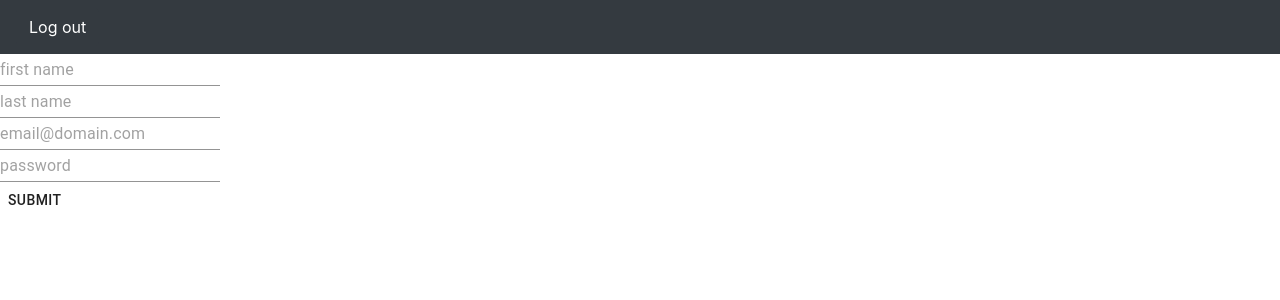
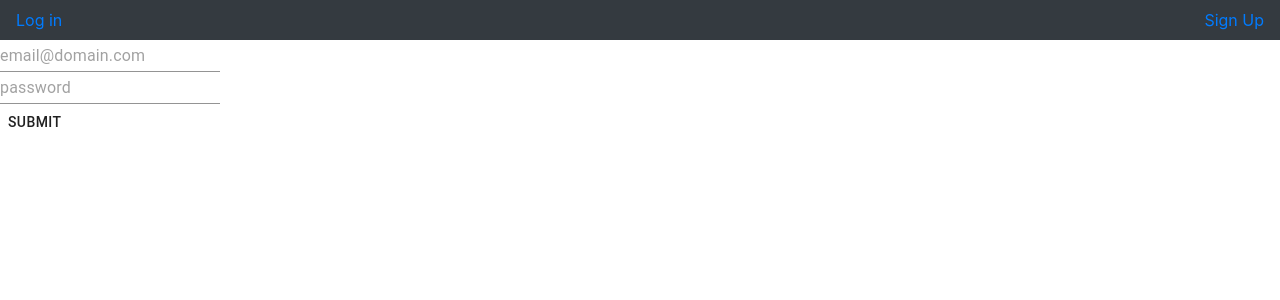
Before and after one commit to AlistairTait12/bizi.ly, a React (Create React App) app in the folder src/frontend/: page /log_in in a window 1280 px wide. Shown: the top 300 px of the page. Built offline with nearby package versions, Linux system fonts and the light colour scheme; the HTML template or start-up script is replaced by a standard one.

Commit message:
some verrry basic routing

```diff
--- a/src/frontend/src/App.js
+++ b/src/frontend/src/App.js
@@ -1,24 +1,32 @@
 import React, { Component } from "react";
 import "bootstrap/dist/css/bootstrap.min.css";
-import LoginForm from "./components/loginForm.component";
+import LoginForm from "./components/loginForm2.component";
 import SignUpForm from "./components/signUpForm.component";
 import UserDataService from "./services/user.service";
+import { BrowserRouter as Router, Switch, Route, Link } from "react-router-dom";
+{
+  /* <nav className="navbar navbar-dark bg-dark"> */
+}
 
-class App extends Component {
-  state = {};
-
-  render() {
-    return (
+const App = () => {
+  return (
+    <Router>
       <div>
         <nav className="navbar navbar-dark bg-dark">
-          <button className="btn btn-dark" onClick={UserDataService.logout}>
-            Log out
-          </button>
+          <Link to="/log_in">Log in</Link>
+          <Link to="/sign_up">Sign Up</Link>
         </nav>
-        <SignUpForm />
+        <Switch>
+          <Route path="/log_in">
+            <LoginForm />
+          </Route>
+          <Route path="/sign_up">
+            <SignUpForm />
+          </Route>
+        </Switch>
       </div>
-    );
-  }
-}
+    </Router>
+  );
+};
 
 export default App;
--- a/src/frontend/src/components/loginForm2.component.js
+++ b/src/frontend/src/components/loginForm2.component.js
@@ -45,7 +45,41 @@ const validationSchema = yup.object({
 });
 
 const LoginForm = () => {
-  return(
+  return (
+    <div>
+      <Formik
+        initialValues={{ email: "", password: "" }}
+        validationSchema={validationSchema}
+        onSubmit={(data) => {
+          UserDataService.login(data);
+        }}
+      >
+        {({ values, errors }) => (
+          <Form>
+            <div>
+              <MyTextField
+                placeholder="email@domain.com"
+                name="email"
+                type="input"
+                as={TextField}
+              ></MyTextField>
+            </div>
+            <div>
+              <MyPassword
+                placeholder="password"
+                name="password"
+                type="password"
+                as={TextField}
+              ></MyPassword>
+            </div>
+            <div>
+              <Button type="submit">submit</Button>
+            </div>
+          </Form>
+        )}
+      </Formik>
+    </div>
+  );
+};
 
-  )
-}
+export default LoginForm;
```
